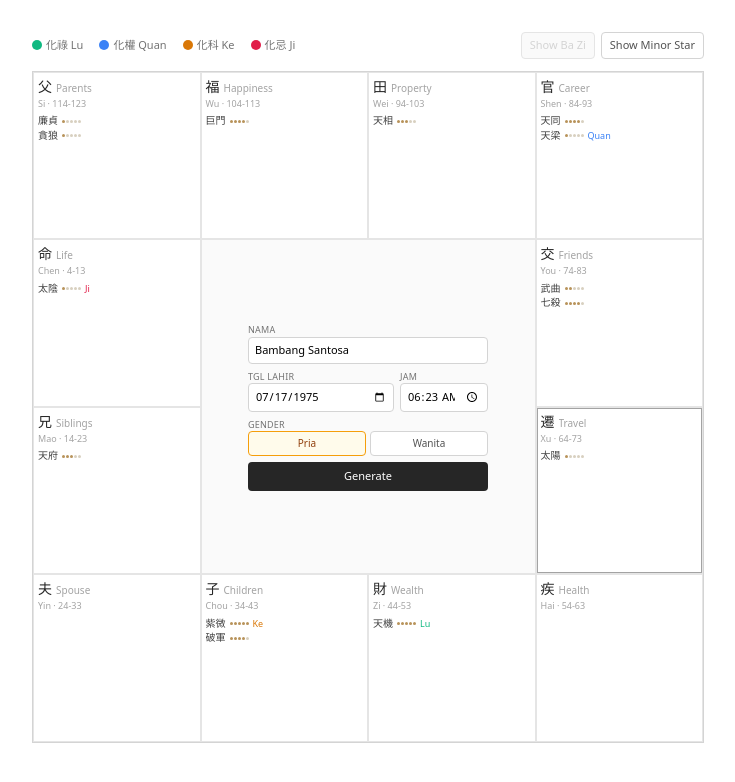
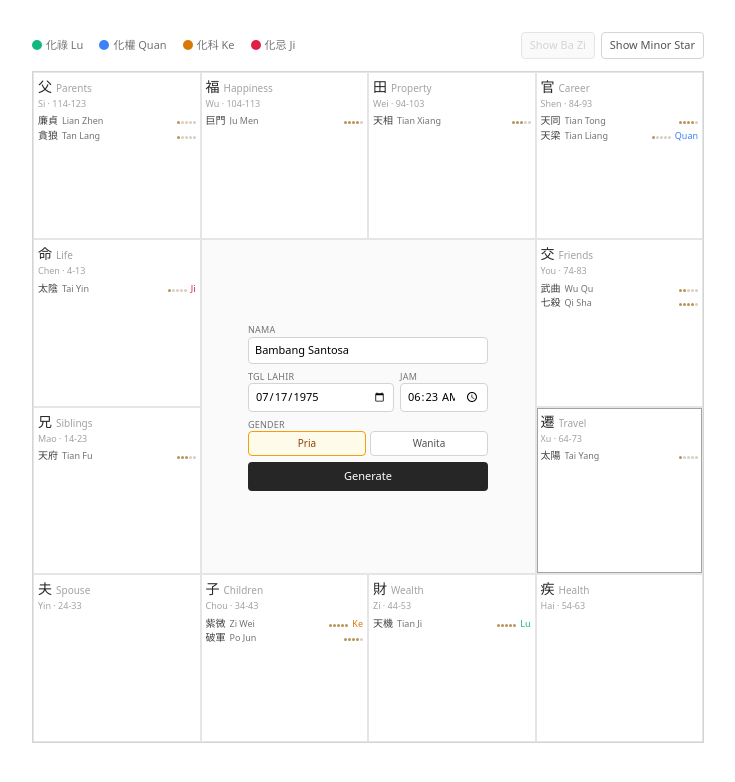
Before and after one commit to destinyreading/myziwei, a Next.js app: page / in a window 1280 px wide. Shown: the top 782 px of the page, without its empty margins (272-1007 px from the left). Built offline with nearby package versions, Linux system fonts and the light colour scheme.

Commit message:
feat(ui): show pinyin alongside Chinese star names

```diff
--- a/components/ZwdsChart.tsx
+++ b/components/ZwdsChart.tsx
@@ -132,6 +132,13 @@ export default function ZwdsChart({ chart: fallbackChart }: { chart: ZwdsChartDa
     return map;
   }, [chart]);
 
+  // star name -> Chinese name, so the Si Hua list can show both scripts
+  const STAR_ZH_BY_NAME = useMemo(() => {
+    const map = new Map<string, string>();
+    chart.palaces.forEach((p) => p.stars.forEach((s) => map.set(s.name, s.nameZh)));
+    return map;
+  }, [chart]);
+
   // name -> branch, needed to draw lines (we key palaces by branch on the grid)
   const branchByName = useMemo(() => {
     const map = new Map<string, EarthlyBranch>();
@@ -181,7 +188,11 @@ export default function ZwdsChart({ chart: fallbackChart }: { chart: ZwdsChartDa
       </div>
 
       {/* grid + svg overlay */}
-      <div className="relative w-full aspect-square border border-neutral-300">
+      {/* Square from `sm` up. On narrow screens the pinyin sits on its own
+          line, so a square grid clips the 4th/5th star out of a busy palace —
+          give it a taller fixed box instead. The Si Hua overlay uses
+          preserveAspectRatio="none", so non-square is fine. */}
+      <div className="relative w-full h-[36rem] sm:h-auto sm:aspect-square border border-neutral-300">
         <div className="absolute inset-0 grid grid-cols-4 grid-rows-4">
           {chart.palaces.map((p) => (
             <button
@@ -206,16 +217,25 @@ export default function ZwdsChart({ chart: fallbackChart }: { chart: ZwdsChartDa
                 {p.branch} · {p.ageRange[0]}-{p.ageRange[1]}
               </div>
               <div className="mt-1 space-y-0.5 w-full">
+                {/* One star = one line. The pinyin is the only part allowed to
+                    shrink/truncate; brightness and the Si Hua tag must never
+                    wrap onto their own line, or a narrow palace turns into a
+                    ladder and pushes later stars out of the box. */}
                 {p.stars.filter((s) => s.isMajor || showMinor).map((s) => (
                   <div
                     key={s.name}
                     className={
-                      s.isMajor
-                        ? "text-[10px] leading-tight text-neutral-700 truncate"
-                        : "text-[9px] leading-tight text-neutral-400 truncate"
+                      // Narrow screens stack the pinyin under the Chinese name;
+                      // from `sm` up there is room for one line per star.
+                      "flex flex-col sm:flex-row sm:items-baseline sm:gap-1 " +
+                      (s.isMajor
+                        ? "text-[10px] leading-tight text-neutral-700"
+                        : "text-[9px] leading-tight text-neutral-400")
                     }
                   >
-                    {s.nameZh}
+                    <span className="flex items-baseline gap-1 shrink-0">
+                      <span>{s.nameZh}</span>
+                      <span className="sm:hidden ml-auto flex items-baseline whitespace-nowrap">
                         <BrightnessDots level={s.brightness} />
                         {s.natalSiHua && (
                           <span
@@ -225,6 +245,27 @@ export default function ZwdsChart({ chart: fallbackChart }: { chart: ZwdsChartDa
                             {s.natalSiHua}
                           </span>
                         )}
+                      </span>
+                    </span>
+                    <span
+                      className={
+                        "truncate " +
+                        (s.isMajor ? "text-[9px] text-neutral-500" : "text-[8px] text-neutral-400")
+                      }
+                    >
+                      {s.name}
+                    </span>
+                    <span className="hidden sm:flex ml-auto shrink-0 items-baseline whitespace-nowrap">
+                      <BrightnessDots level={s.brightness} />
+                      {s.natalSiHua && (
+                        <span
+                          className="ml-1 text-[9px] font-medium"
+                          style={{ color: HUA_COLOR[s.natalSiHua.toLowerCase() as "lu" | "quan" | "ke" | "ji"] }}
+                        >
+                          {s.natalSiHua}
+                        </span>
+                      )}
+                    </span>
                   </div>
                 ))}
               </div>
@@ -358,7 +399,10 @@ export default function ZwdsChart({ chart: fallbackChart }: { chart: ZwdsChartDa
                     <span className="font-medium whitespace-nowrap" style={{ color: HUA_COLOR[k] }}>{HUA_LABEL[k]}</span>
                   </span>
                   <span className="inline-flex items-center gap-2 whitespace-nowrap">
-                    <span>{target.star}</span>
+                    <span>
+                      {STAR_ZH_BY_NAME.get(target.star) ?? ""}
+                      <span className="ml-1">{target.star}</span>
+                    </span>
                     <span className="text-neutral-400">→</span>
                     <span>
                       {target.palace ?? "not placed in chart"}
```
Lines whose indentation alone changed are shown as unchanged.
